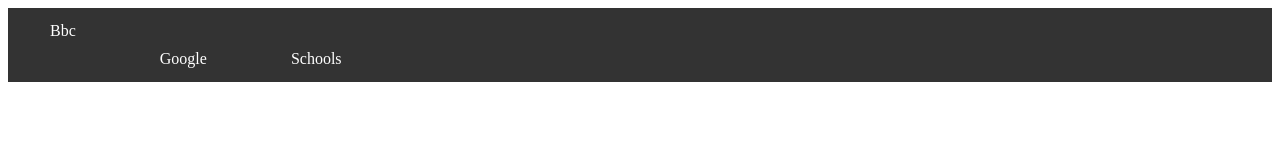
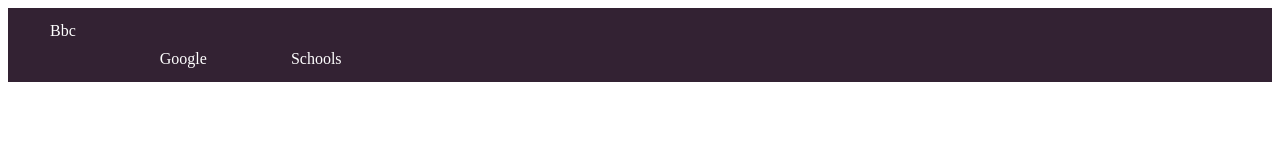
Before and after one commit to p21oger/because, a plain HTML site: page index.html in a window 1280 px wide. Drawn offline with Linux system fonts and the light colour scheme.

Commit message:
Update styles.css

```diff
--- a/styles.css
+++ b/styles.css
@@ -3,7 +3,7 @@
   margin: 0;
   padding: 0;
   overflow: hidden;
-  background-color: #333;
+  background-color: #323;
 }
 
 {
```
